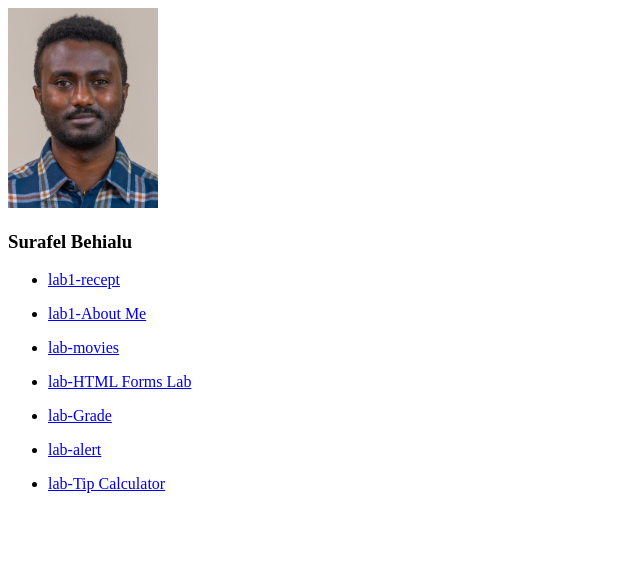
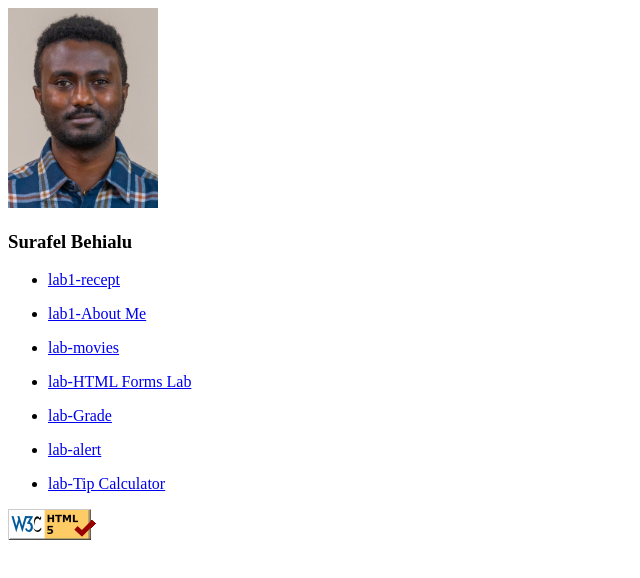
Before and after one commit to surafelAndualem/surafelAndualem.github.io, a plain HTML site: page Lab0myHomePage/index.html in a window 1280 px wide. Shown: the whole page, without its empty margins (0-640 px from the left). Drawn offline with Linux system fonts and the light colour scheme.

Commit message:
Update index.html

```diff
--- a/Lab0myHomePage/index.html
+++ b/Lab0myHomePage/index.html
@@ -33,8 +33,7 @@
 
 
 <footer>
-<a href="http://validator.w3.org/check?uri=file:///D:/Lab0myHomePage/homepage.htm">
-<img src="movie-Image/w3c-css/></a>
+<a href="http://validator.w3.org/check/referer"><img src="movie-Image/w3c-html.png" alt="Valid HTML5"></a>
 </footer>
 </body>
 </HTML>
```
